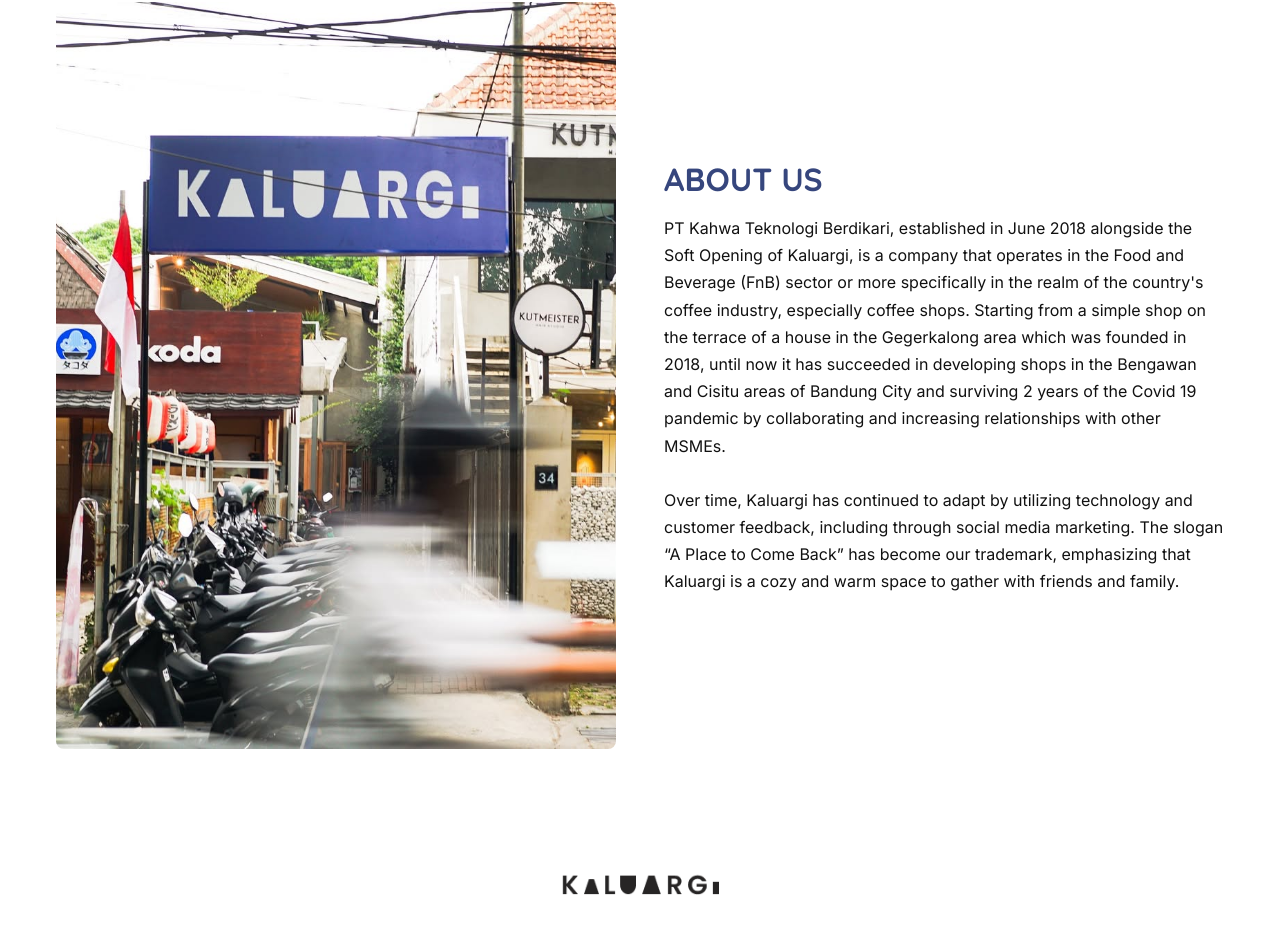
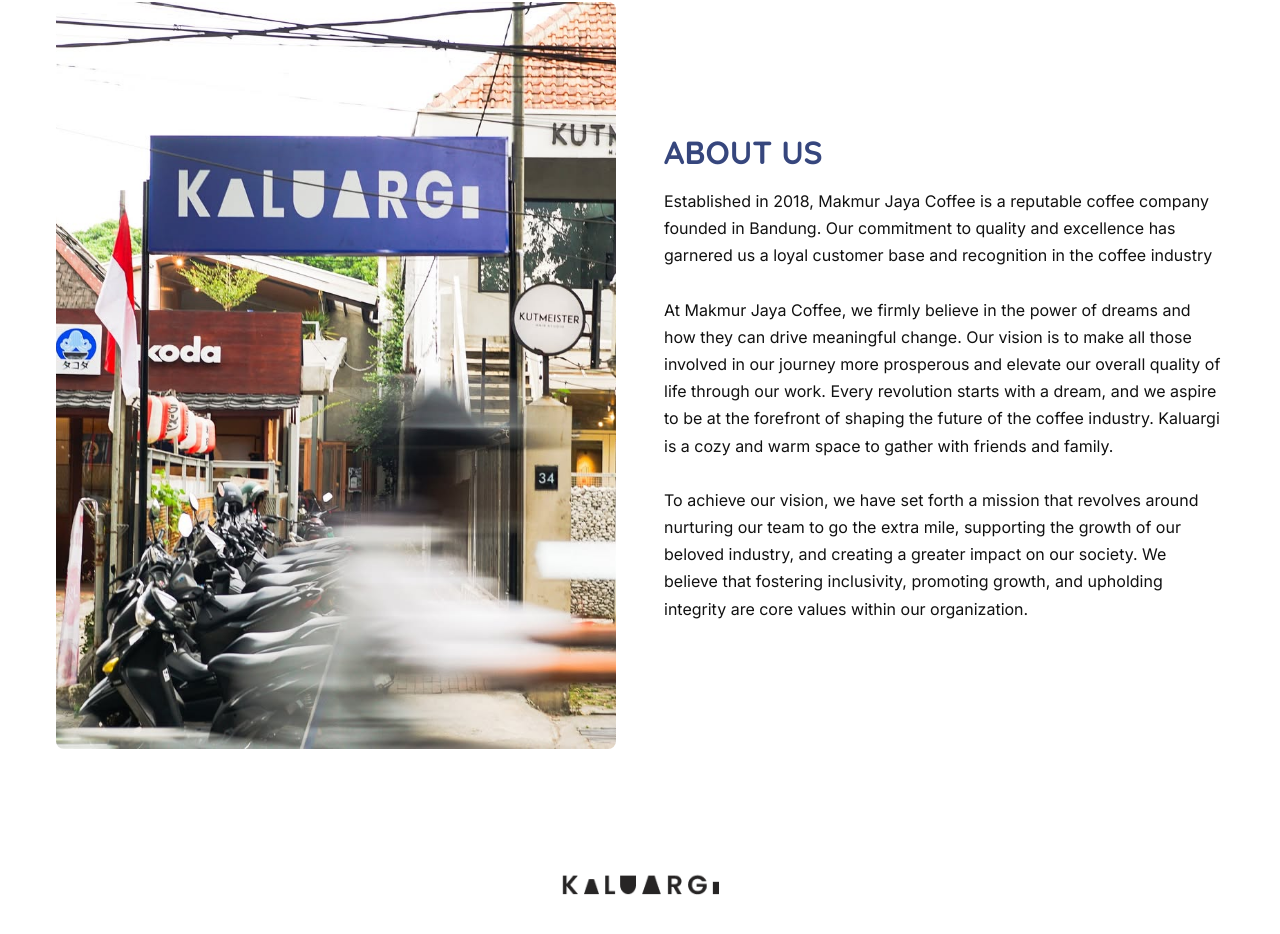
Before and after one commit to arslkml/kaluargi-website, a plain HTML site: page index.html in a window 1280 px wide. Shown: the part 799-1733 px from the top of the page. Drawn offline with Linux system fonts and the light colour scheme.

Commit message:
Update index.html

```diff
--- a/index.html
+++ b/index.html
@@ -71,10 +71,14 @@
                     <div class="about-us-content">
                         <h2 class="section-title">ABOUT US</h2>
                         <p class="section-paragraph">
-                            PT Kahwa Teknologi Berdikari, established in June 2018 alongside the Soft Opening of Kaluargi, is a company that operates in the Food and Beverage (FnB) sector or more specifically in the realm of the country's coffee industry, especially coffee shops. Starting from a simple shop on the terrace of a house in the Gegerkalong area which was founded in 2018, until now it has succeeded in developing shops in the Bengawan and Cisitu areas of Bandung City and surviving 2 years of the Covid 19 pandemic by collaborating and increasing relationships with other MSMEs.
+                            Established in 2018, Makmur Jaya Coffee is a reputable coffee company founded in Bandung. Our commitment to quality and excellence has garnered us a loyal customer base and recognition in the coffee industry
                             <br>
                             <br>
-                            Over time, Kaluargi has continued to adapt by utilizing technology and customer feedback, including through social media marketing. The slogan “A Place to Come Back” has become our trademark, emphasizing that Kaluargi is a cozy and warm space to gather with friends and family.
+                            At Makmur Jaya Coffee, we firmly believe in the power of dreams and how they can drive meaningful change. Our vision is to make all those involved in our journey more prosperous and elevate our overall quality of life through our work. Every revolution starts with a dream, and we aspire to be at the forefront of shaping the future of the coffee industry.
+                            Kaluargi is a cozy and warm space to gather with friends and family.
+                            <br>
+                            <br>
+                            To achieve our vision, we have set forth a mission that revolves around nurturing our team to go the extra mile, supporting the growth of our beloved industry, and creating a greater impact on our society. We believe that fostering inclusivity, promoting growth, and upholding integrity are core values within our organization.
                         </p>
                     </div>
                 </div>
```
